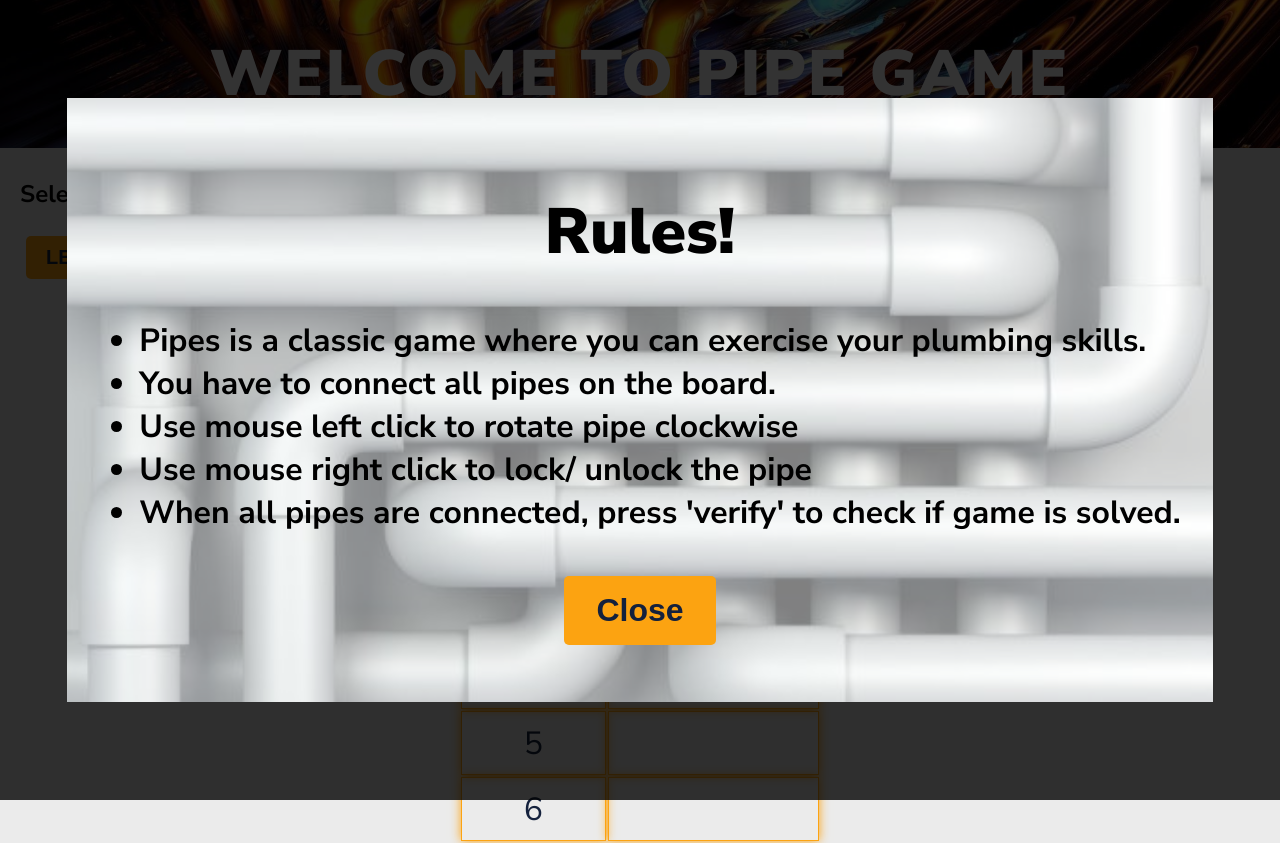
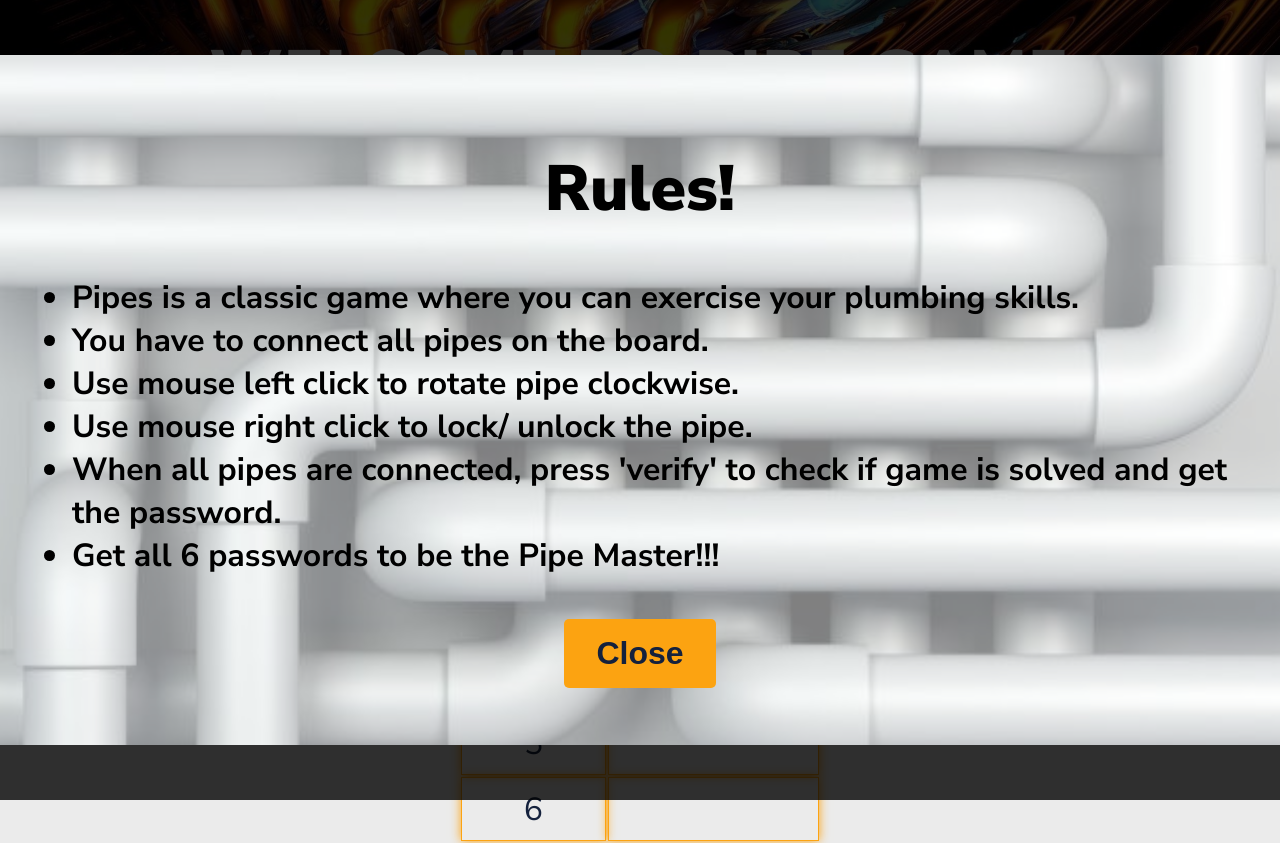
Before and after one commit to mikusmikus/pipes, a React (Create React App) app: page / in a window 1280 px wide. Shown: the top 843 px of the page. Built offline with nearby package versions, Linux system fonts and the light colour scheme; no server answers; the HTML template or start-up script is replaced by a standard one.

Commit message:
fix table

```diff
--- a/src/App.tsx
+++ b/src/App.tsx
@@ -82,11 +82,9 @@ function App() {
   };
 
   // string to bytes
-  const byteCount =(s: string) => {
+  const byteCount = (s: string) => {
     return encodeURI(s).split(/%..|./).length - 1;
-  }
-
-
+  };
 
   useEffect(() => {
     if (grid.length && autoSolve) {
@@ -282,13 +280,12 @@ function App() {
               onStopAutoSolveClick={stopAutoSolve}
               onRestartClick={restartGameBtn}
             />
-            {whatRender.levelsBtns && (
-              <ResultsTable
-                verifyResponde={verifyResponde}
-                currentLevel={currentLevel.current}
-                levels={levels}
-              />
-            )}
+            <ResultsTable
+              verifyResponde={verifyResponde}
+              currentLevel={currentLevel.current}
+              levels={levels}
+              whatRender={whatRender}
+            />
             {currentLevel.current < 3 && whatRender.fancyGrid && (
               <Slider
                 min={0}
--- a/src/components/resultsTable/ResultsTable.tsx
+++ b/src/components/resultsTable/ResultsTable.tsx
@@ -1,18 +1,25 @@
 import React, { FC, useEffect, useState } from "react";
+import { WhatRender } from "../../App";
 import style from "./resultsTable.module.scss";
 
 type Props = {
   verifyResponde: string;
   currentLevel: number;
   levels: number[];
+  whatRender: WhatRender;
 };
 interface Results {
   level: number;
   password: string;
 }
-const ResultsTable: FC<Props> = ({ verifyResponde, currentLevel, levels }) => {
+const ResultsTable: FC<Props> = ({
+  verifyResponde,
+  currentLevel,
+  levels,
+  whatRender,
+}) => {
   const [results, setResults] = useState<Results[]>([]);
-
+  const { levelsBtns, startGameBtn } = whatRender;
   useEffect(() => {
     const resultArr = levels.map((level) => {
       return {
@@ -33,11 +40,13 @@ const ResultsTable: FC<Props> = ({ verifyResponde, currentLevel, levels }) => {
       setResults(resultsCopy);
       localStorage.pipesGame = JSON.stringify(resultsCopy);
     }
+
   }, [verifyResponde]);
 
   return (
+    <>
+      {(startGameBtn || levelsBtns) && (
         <div className={style.results}>
-      {/* <h1>Passwords</h1> */}
           <table>
             <thead>
               <tr>
@@ -55,6 +64,8 @@ const ResultsTable: FC<Props> = ({ verifyResponde, currentLevel, levels }) => {
             </tbody>
           </table>
         </div>
+      )}
+    </>
   );
 };
 
--- a/src/components/rules/Rules.tsx
+++ b/src/components/rules/Rules.tsx
@@ -9,9 +9,10 @@ type Props = {
 const rules = [
   "Pipes is a classic game where you can exercise your plumbing skills.",
   "You have to connect all pipes on the board.",
-  "Use mouse left click to rotate pipe clockwise",
-  "Use mouse right click to lock/ unlock the pipe",
-  "When all pipes are connected, press 'verify' to check if game is solved.",
+  "Use mouse left click to rotate pipe clockwise.",
+  "Use mouse right click to lock/ unlock the pipe.",
+  "When all pipes are connected, press 'verify' to check if game is solved and get the password.",
+  "Get all 6 passwords to be the Pipe Master!!!"
 ];
 const Rules: FC<Props> = ({ showRules, onRulesClick }) => {
   return (
```
Also changed, not shown: 1 other file (tests, documents, lock files or other folders). Lines whose indentation alone changed are shown as unchanged.
